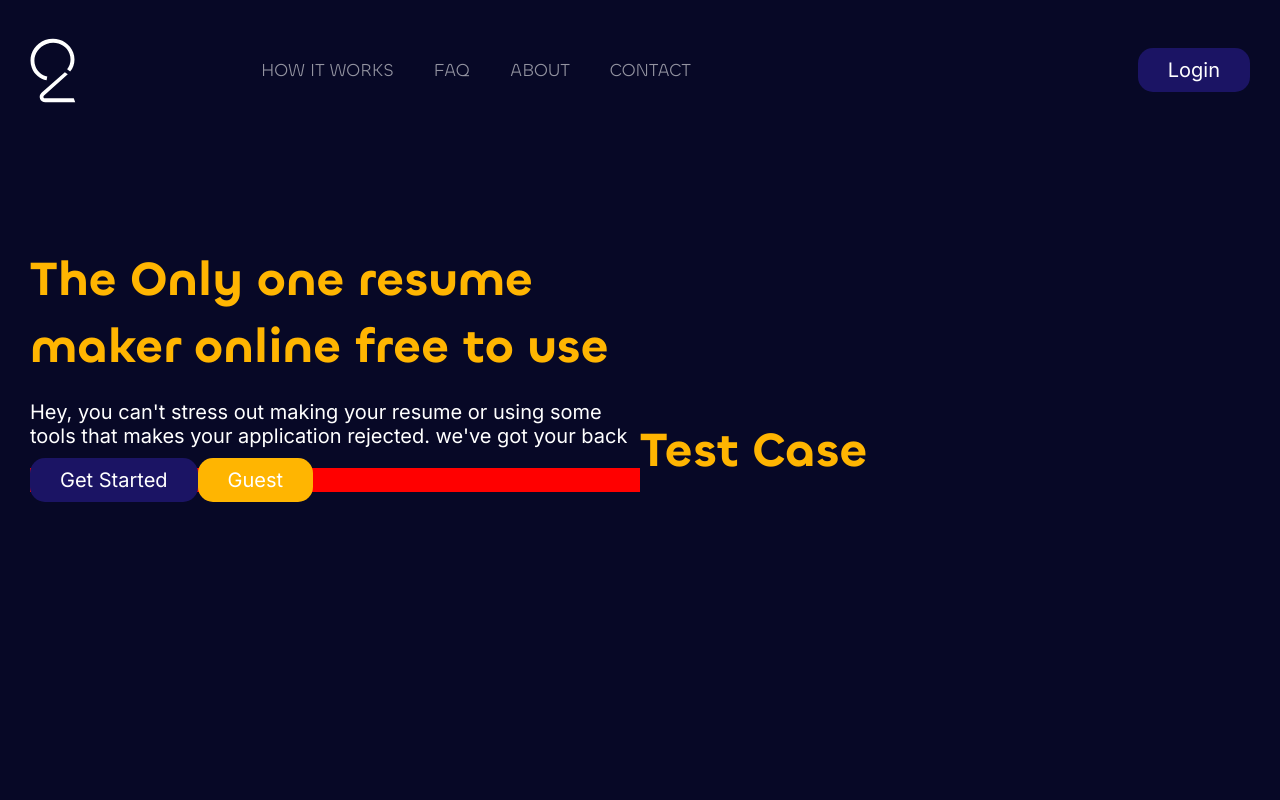
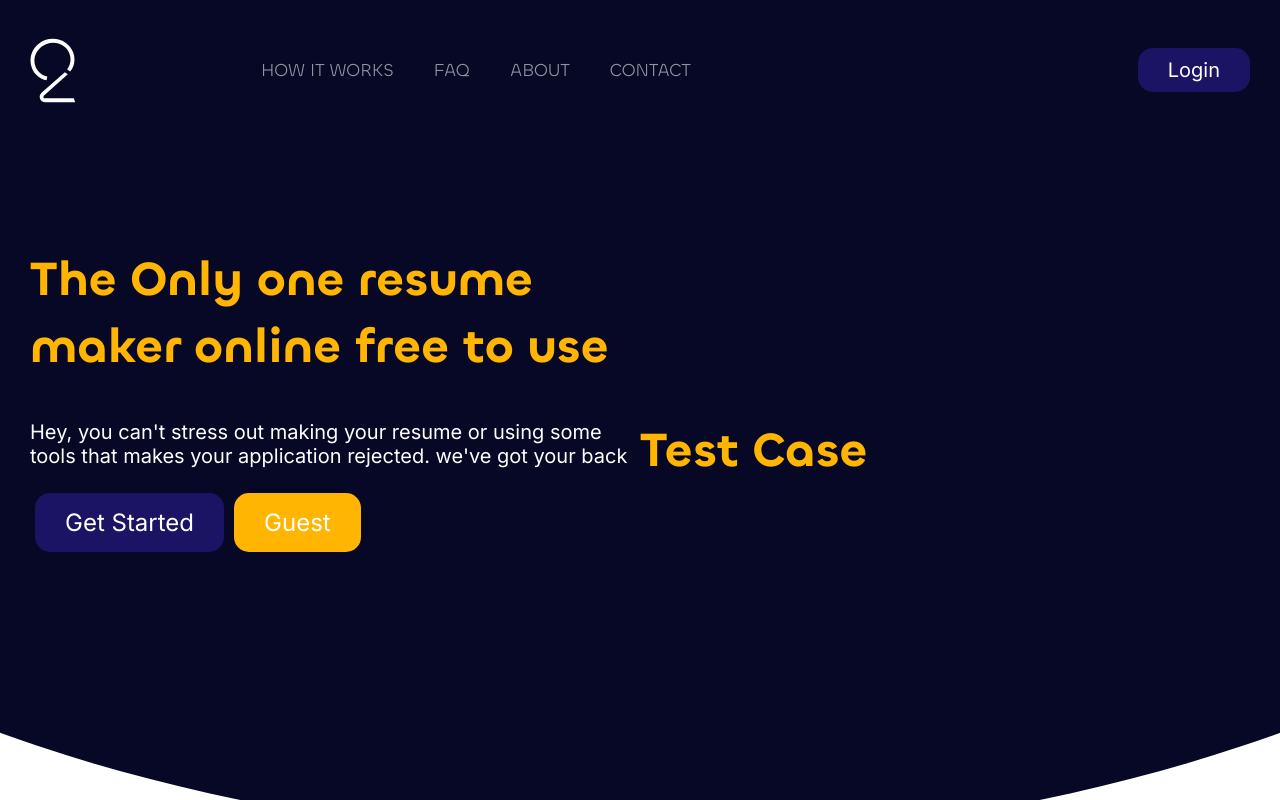
Before and after one commit to uwenayoallain/cv, a Next.js app: page / in a window 1280 px wide. Built offline with nearby package versions, Linux system fonts and the light colour scheme.

Commit message:
header_section

```diff
--- a/pages/index.tsx
+++ b/pages/index.tsx
@@ -34,7 +34,7 @@ const Home: NextPage = () => {
                 tools that makes your application rejected. we&apos;ve got your
                 back
               </p>
-              <div className='red'>
+              <div>
                 <Link href='/'>
                   <a className='btn'>Get Started</a>
                 </Link>
--- a/styles/globals.scss
+++ b/styles/globals.scss
@@ -34,7 +34,8 @@
 @font-face {
   font-family: "Chillax-Bold";
   src: url("../public/fonts/Chillax-Bold.woff2") format("woff2"),
-    url("../public/fonts/Chillax-Bold.woff") format("woff"), url("../public/fonts/Chillax-Bold.ttf") format("truetype");
+    url("../public/fonts/Chillax-Bold.woff") format("woff"),
+    url("../public/fonts/Chillax-Bold.ttf") format("truetype");
   font-weight: 700;
   font-display: swap;
   font-style: normal;
@@ -50,6 +51,7 @@
 
 .header_section {
   background: $primary-bg;
+  clip-path: ellipse(100% 100% at 50% 5%);
   .nav {
     height: 10vh;
     .logo {
@@ -86,14 +88,19 @@
       align-items: center;
     }
     & > .half:first-child {
-      p {
-        color: $primary-text;
-        font-size: 20px;
-        margin: 20px 0;
-      }
       & > div {
         width: 100%;
         height: 60%;
+        p {
+          color: $primary-text;
+          font-size: 20px;
+          margin: 40px 0;
+        }
+      }
+      a {
+        font-size: 24px;
+        padding: 15px 30px;
+        margin: 5px;
       }
     }
   }
```
